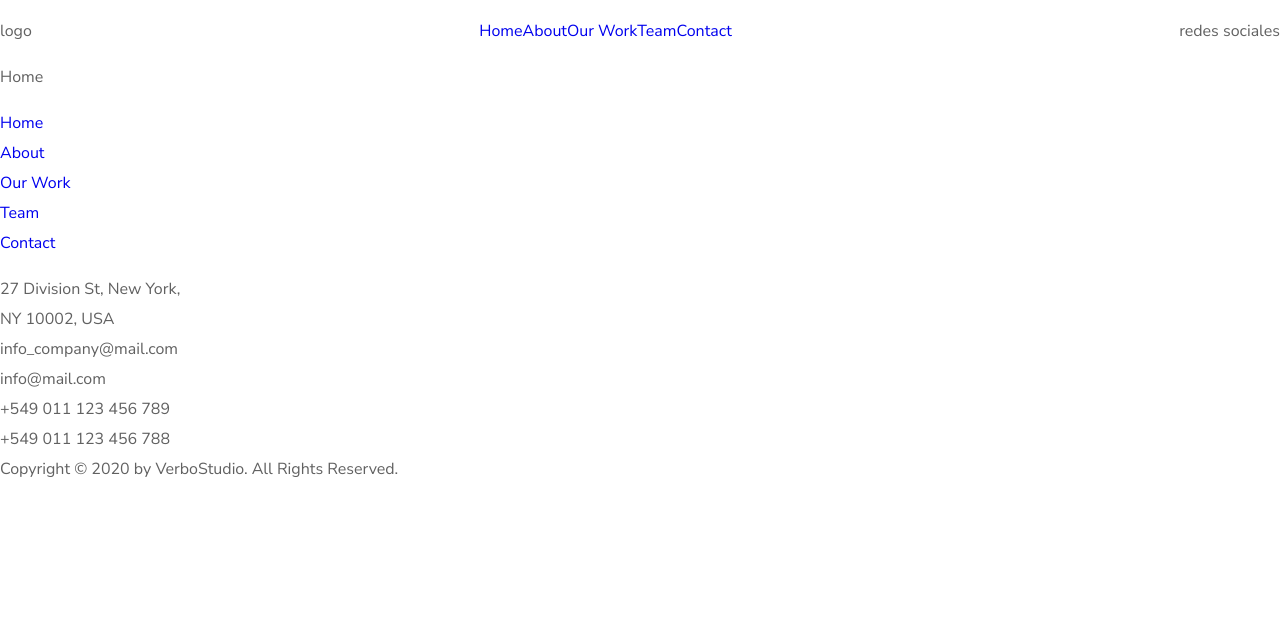
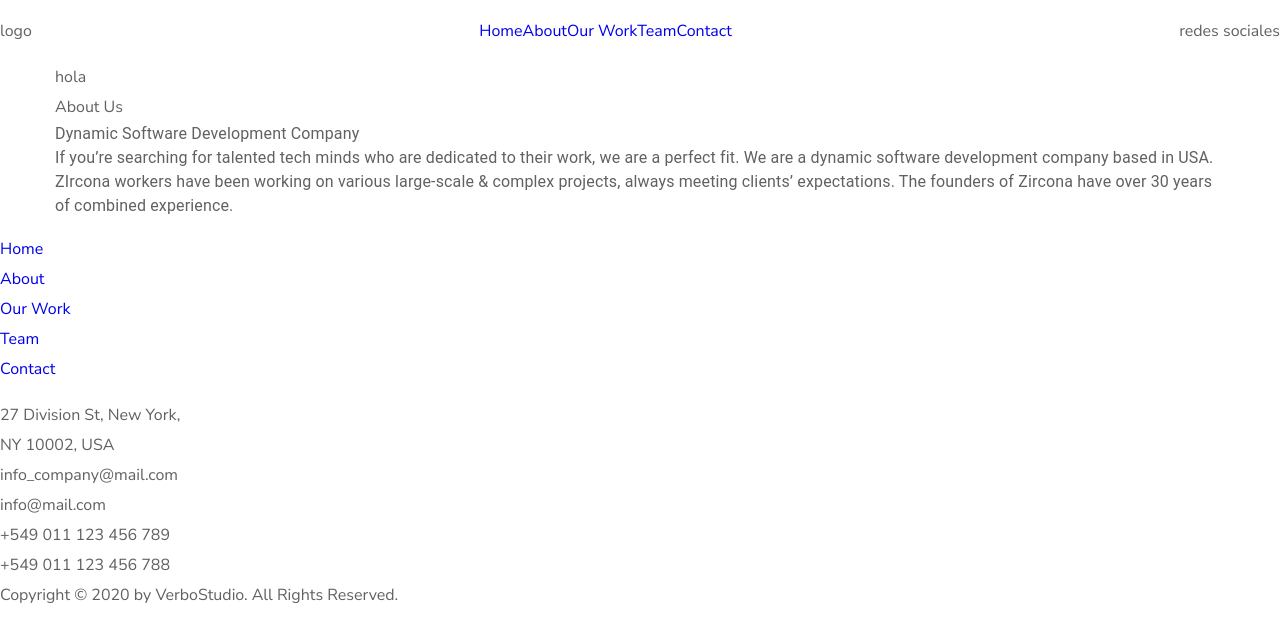
Before and after one commit to jorgerepossi/sls-poc, a React (Create React App) app in the folder frontend/: page / in a window 1280 px wide. Shown: the top 642 px of the page. Built offline with nearby package versions, Linux system fonts and the light colour scheme; no server answers.

Commit message:
SectionCenter MaterialUI

```diff
--- a/frontend/public/index.html
+++ b/frontend/public/index.html
@@ -24,7 +24,7 @@
       work correctly both with client-side routing and a non-root public URL.
       Learn how to configure a non-root public URL by running `npm run build`.
     -->
-    <title>React App</title>
+    <title>Dispacth</title>
   </head>
   <body>
     <noscript>You need to enable JavaScript to run this app.</noscript>
--- a/frontend/src/components/Navbar/Data.js
+++ b/frontend/src/components/Navbar/Data.js
@@ -40,3 +40,8 @@ export const InfoData = [
     infoContentSecond: "+549 011 123 456 788",
   },
 ];
+
+export const Social = [
+  { mame: "Facebook", link: "" },
+  { mame: "Instagram", link: "" },
+];
--- /dev/null
+++ b/frontend/src/components/Sections/Dynamic/Dynamic.tsx
@@ -0,0 +1,27 @@
+import React from "react";
+import { SectionCenter } from "./../../index";
+import { Typography, Box } from '@material-ui/core'
+
+
+type DynamicType = {
+     subtitle: string;
+     content: string;
+     title: string;
+}
+
+export const Dynamic: React.FC<DynamicType> = ({ title, content, subtitle }): JSX.Element => {
+  return (
+    <SectionCenter className="SectionGrid Grid">
+      <Box>
+           hola
+      </Box>
+      <Box>
+        <Box> {subtitle} </Box>
+        <Typography component="h3">
+          <span> {title} </span>
+        </Typography>
+        <Typography>{content}</Typography>
+      </Box>
+    </SectionCenter>
+  );
+};
--- /dev/null
+++ b/frontend/src/components/Sections/Dynamic/index.ts
@@ -0,0 +1 @@
+export   { Dynamic } from './Dynamic';
--- a/frontend/src/components/UI/Section/Section.tsx
+++ b/frontend/src/components/UI/Section/Section.tsx
@@ -11,5 +11,28 @@ const SectionStyled = styled.section`
 `;
 
 export const Section: React.FC<SectionProps> = ({ children, id, classname }): JSX.Element => {
-  return <SectionStyled id={id} className={classname}>{children}</SectionStyled>;
+  return (
+    <SectionStyled id={id} className={classname}>
+      {children}
+    </SectionStyled>
+  );
 };
+
+interface SectionCenterProps {
+  className?: string;
+  children: any;
+}
+
+const SectionCenterStyled = styled.section`
+  max-width: 1170px;
+  margin-left: auto;
+  margin-right: auto;
+  position: relative;
+  .Grid {
+    display: grid;
+  }
+`;
+
+export const SectionCenter: React.FC<SectionCenterProps> = ({ children, className }): JSX.Element => (
+  <SectionCenterStyled className={className}> {children} </SectionCenterStyled>
+);
--- a/frontend/src/components/UI/Section/index.ts
+++ b/frontend/src/components/UI/Section/index.ts
@@ -1 +1 @@
-export { Section } from "./Section";
+export { Section, SectionCenter } from "./Section";
--- a/frontend/src/components/index.tsx
+++ b/frontend/src/components/index.tsx
@@ -1,8 +1,11 @@
 export { Layout } from "./Layout/Layout";
 export { Container } from "./UI/Container";
-export { Section } from "./UI/Section";
+export { Section, SectionCenter } from "./UI/Section";
 export { Navbar } from "./Navbar/";
 export { Header } from "./Header";
 export { Footer } from "./Footer";
 export { List } from './List'
 export { Seo } from './Seo'
+
+/** export sections  */
+export { Dynamic } from "./Sections/Dynamic/";
--- a/frontend/src/pages/Home/index.tsx
+++ b/frontend/src/pages/Home/index.tsx
@@ -1,11 +1,18 @@
 import React from "react";
-import { Section, Seo } from "./../../components";
+import { Section, Seo, Dynamic } from "./../../components";
 
 const Home = () => {
   return (
     <>
-      <Seo title="Home" metaDescription='ss' />
-      <Section id="Home">Home</Section>
+      <Seo title="Home" metaDescription="ss" />
+      <Section id="Home">
+        <Dynamic
+          subtitle="About Us"
+          title="Dynamic Software Development Company"
+          content="If you’re searching for talented tech minds who are dedicated to their work, we are a perfect fit. We are a dynamic software development company based in USA. ZIrcona workers have been working on various large-scale & complex projects, always meeting clients’ expectations. The founders of Zircona have over 30 years of combined experience."
+
+        />
+      </Section>
     </>
   );
 };
```
Also changed, not shown: 1 other file (tests, documents, lock files or other folders).
